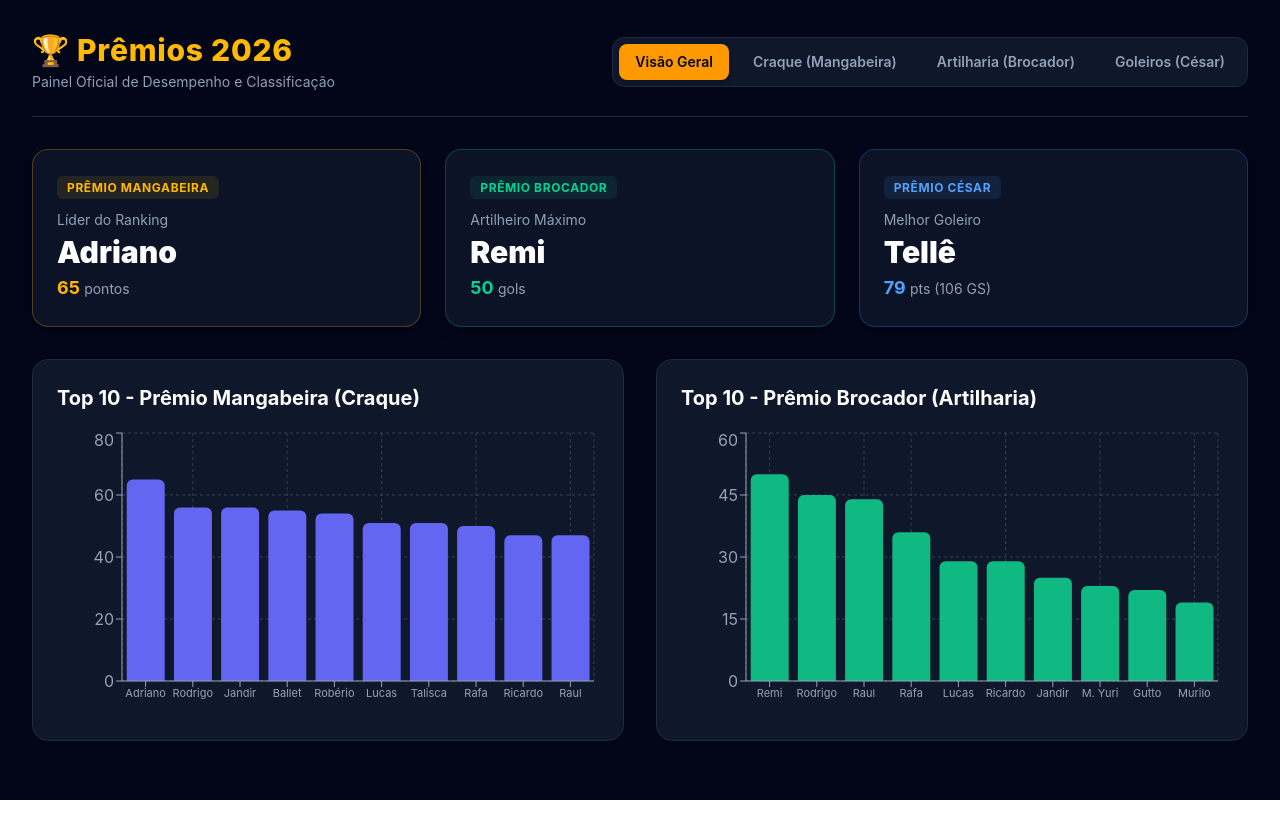
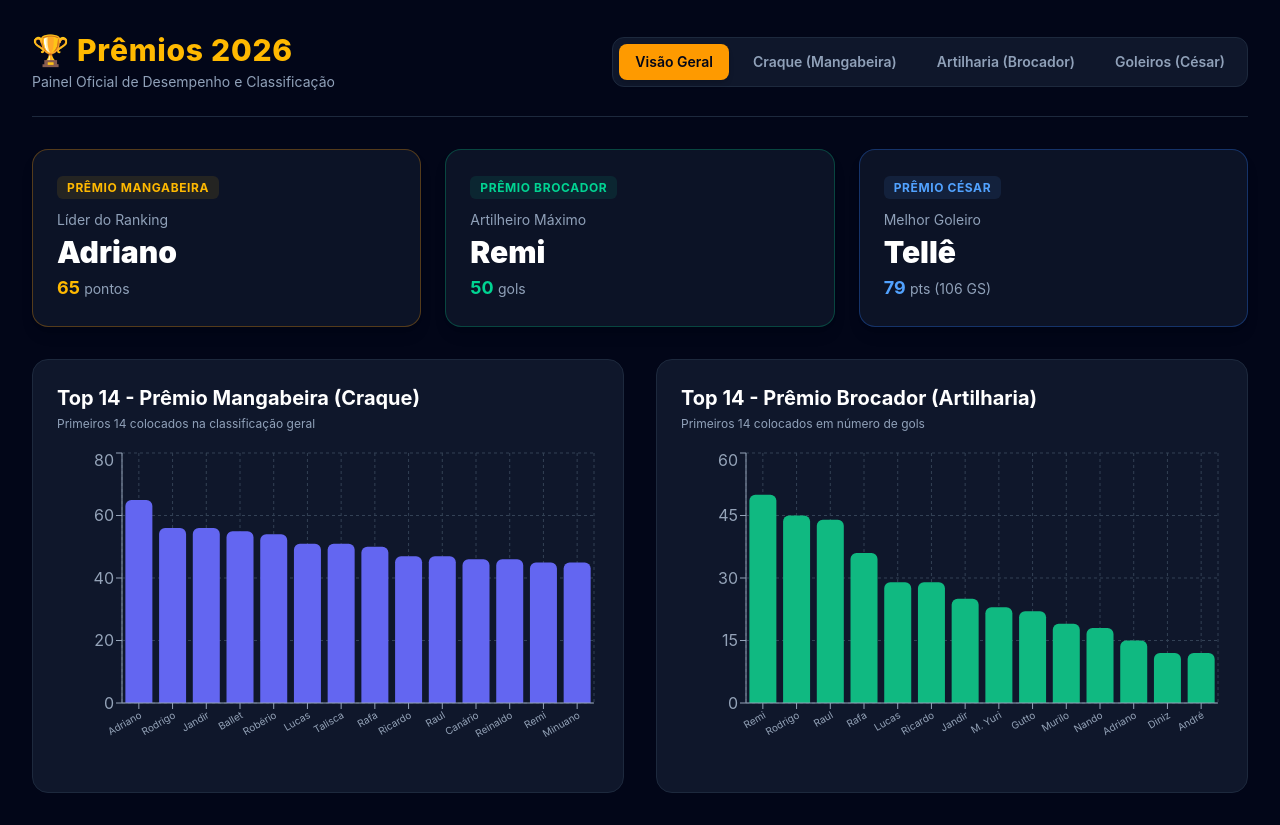
Before and after one commit to arenasinprovenfs/premio2026, a React (Vite) app: page / in a window 1280 px wide. Before the commit the page ends 800 px from the top, so only its background shows below. Built offline with nearby package versions, Linux system fonts and the light colour scheme.

Commit message:
Exibindo 14 primeiros no grafico da home e todos os jogadores nas abas

```diff
--- a/src/App.jsx
+++ b/src/App.jsx
@@ -1,61 +1,118 @@
 import React, { useState } from 'react';
-import { BarChart, Bar, XAxis, YAxis, Tooltip, ResponsiveContainer, CartesianGrid, Legend } from 'recharts';
+import { BarChart, Bar, XAxis, YAxis, Tooltip, ResponsiveContainer, CartesianGrid } from 'recharts';
 
-// Dados completos extraídos da planilha Prêmios 2026
+// Todos os 54 jogadores do Premio Mangabeira (Craque)
 const rankingMangabeira = [
-  { pos: 1, nome: 'Adriano', pontos: 65 },
-  { pos: 2, nome: 'Rodrigo', pontos: 56 },
-  { pos: 3, nome: 'Jandir', pontos: 56 },
-  { pos: 4, nome: 'Ballet', pontos: 55 },
-  { pos: 5, nome: 'Robério', pontos: 54 },
-  { pos: 6, nome: 'Lucas', pontos: 51 },
-  { pos: 7, nome: 'Talisca', pontos: 51 },
-  { pos: 8, nome: 'Rafa', pontos: 50 },
-  { pos: 9, nome: 'Ricardo', pontos: 47 },
-  { pos: 10, nome: 'Raul', pontos: 47 },
-  { pos: 11, nome: 'Canário', pontos: 46 },
-  { pos: 12, nome: 'Reinaldo', pontos: 46 },
-  { pos: 13, nome: 'Remi', pontos: 45 },
-  { pos: 14, nome: 'Minuano', pontos: 45 },
-  { pos: 15, nome: 'Rafael Santana', pontos: 44 },
-  { pos: 16, nome: 'PJ', pontos: 44 },
-  { pos: 17, nome: 'Albino', pontos: 44 },
-  { pos: 18, nome: 'Amaury', pontos: 43 },
-  { pos: 19, nome: 'Capela', pontos: 42 },
-  { pos: 20, nome: 'Vini HC', pontos: 41 },
-  { pos: 21, nome: 'M. Yuri', pontos: 40 },
-  { pos: 22, nome: 'Oliveira', pontos: 40 },
-  { pos: 23, nome: 'Rapha Diniz', pontos: 40 },
-  { pos: 24, nome: 'I. Galvão', pontos: 38 },
-  { pos: 25, nome: 'Gamarra', pontos: 37 },
-  { pos: 26, nome: 'Morais', pontos: 37 },
-  { pos: 27, nome: 'Vanderson', pontos: 36 },
-  { pos: 28, nome: 'R. Mateus', pontos: 34 },
-  { pos: 29, nome: 'André', pontos: 34 },
-  { pos: 30, nome: 'Michel', pontos: 31 },
+  { pos: 1, nome: "Adriano", pontos: 65 },
+  { pos: 2, nome: "Rodrigo", pontos: 56 },
+  { pos: 3, nome: "Jandir", pontos: 56 },
+  { pos: 4, nome: "Ballet", pontos: 55 },
+  { pos: 5, nome: "Robério", pontos: 54 },
+  { pos: 6, nome: "Lucas", pontos: 51 },
+  { pos: 7, nome: "Talisca", pontos: 51 },
+  { pos: 8, nome: "Rafa", pontos: 50 },
+  { pos: 9, nome: "Ricardo", pontos: 47 },
+  { pos: 10, nome: "Raul", pontos: 47 },
+  { pos: 11, nome: "Canário", pontos: 46 },
+  { pos: 12, nome: "Reinaldo", pontos: 46 },
+  { pos: 13, nome: "Remi", pontos: 45 },
+  { pos: 14, nome: "Minuano", pontos: 45 },
+  { pos: 15, nome: "Rafael Santana", pontos: 44 },
+  { pos: 16, nome: "PJ", pontos: 44 },
+  { pos: 17, nome: "Albino", pontos: 44 },
+  { pos: 18, nome: "Amaury", pontos: 43 },
+  { pos: 19, nome: "Capela", pontos: 42 },
+  { pos: 20, nome: "Vini HC", pontos: 41 },
+  { pos: 21, nome: "M. Yuri", pontos: 40 },
+  { pos: 22, nome: "Oliveira", pontos: 40 },
+  { pos: 23, nome: "Rapha Diniz", pontos: 40 },
+  { pos: 24, nome: "I. Galvão", pontos: 38 },
+  { pos: 25, nome: "Gamarra", pontos: 37 },
+  { pos: 26, nome: "Morais", pontos: 37 },
+  { pos: 27, nome: "Vanderson", pontos: 36 },
+  { pos: 28, nome: "R. Mateus", pontos: 34 },
+  { pos: 29, nome: "André", pontos: 34 },
+  { pos: 30, nome: "Michel", pontos: 31 },
+  { pos: 31, nome: "Garcia", pontos: 31 },
+  { pos: 32, nome: "Marcelinho", pontos: 30 },
+  { pos: 33, nome: "Harley", pontos: 30 },
+  { pos: 34, nome: "M. Galvão", pontos: 28 },
+  { pos: 35, nome: "Filipinho", pontos: 28 },
+  { pos: 36, nome: "Nando", pontos: 27 },
+  { pos: 37, nome: "Otaner", pontos: 26 },
+  { pos: 38, nome: "Gusta", pontos: 26 },
+  { pos: 39, nome: "Murilo", pontos: 25 },
+  { pos: 40, nome: "Gutto", pontos: 25 },
+  { pos: 41, nome: "Diniz", pontos: 23 },
+  { pos: 42, nome: "Dyeggo", pontos: 20 },
+  { pos: 43, nome: "Carioca", pontos: 18 },
+  { pos: 44, nome: "Zé Paulo", pontos: 16 },
+  { pos: 45, nome: "Juracy", pontos: 13 },
+  { pos: 46, nome: "Kiko", pontos: 13 },
+  { pos: 47, nome: "PH", pontos: 11 },
+  { pos: 48, nome: "Babinha", pontos: 8 },
+  { pos: 49, nome: "Marcola", pontos: 8 },
+  { pos: 50, nome: "Guga", pontos: 7 },
+  { pos: 51, nome: "Miskinis", pontos: 6 },
+  { pos: 52, nome: "Dai", pontos: 4 },
+  { pos: 53, nome: "Gilberto", pontos: 3 },
+  { pos: 54, nome: "Jefinho", pontos: 3 }
 ];
 
+// Todos os 52 jogadores do Premio Brocador (Artilharia)
 const rankingBrocador = [
-  { pos: 1, nome: 'Remi', gols: 50 },
-  { pos: 2, nome: 'Rodrigo', gols: 45 },
-  { pos: 3, nome: 'Raul', gols: 44 },
-  { pos: 4, nome: 'Rafa', gols: 36 },
-  { pos: 5, nome: 'Lucas', gols: 29 },
-  { pos: 6, nome: 'Ricardo', gols: 29 },
-  { pos: 7, nome: 'Jandir', gols: 25 },
-  { pos: 8, nome: 'M. Yuri', gols: 23 },
-  { pos: 9, nome: 'Gutto', gols: 22 },
-  { pos: 10, nome: 'Murilo', gols: 19 },
-  { pos: 11, nome: 'Nando', gols: 18 },
-  { pos: 12, nome: 'Adriano', gols: 15 },
-  { pos: 13, nome: 'Diniz', gols: 12 },
-  { pos: 14, nome: 'André', gols: 12 },
-  { pos: 15, nome: 'PH', gols: 11 },
-  { pos: 16, nome: 'Canário', gols: 11 },
-  { pos: 17, nome: 'Vini HC', gols: 11 },
-  { pos: 18, nome: 'Gamarra', gols: 10 },
-  { pos: 19, nome: 'Vanderson', gols: 10 },
-  { pos: 20, nome: 'R. Mateus', gols: 10 },
+  { pos: 1, nome: "Remi", gols: 50 },
+  { pos: 2, nome: "Rodrigo", gols: 45 },
+  { pos: 3, nome: "Raul", gols: 44 },
+  { pos: 4, nome: "Rafa", gols: 36 },
+  { pos: 5, nome: "Lucas", gols: 29 },
+  { pos: 6, nome: "Ricardo", gols: 29 },
+  { pos: 7, nome: "Jandir", gols: 25 },
+  { pos: 8, nome: "M. Yuri", gols: 23 },
+  { pos: 9, nome: "Gutto", gols: 22 },
+  { pos: 10, nome: "Murilo", gols: 19 },
+  { pos: 11, nome: "Nando", gols: 18 },
+  { pos: 12, nome: "Adriano", gols: 15 },
+  { pos: 13, nome: "Diniz", gols: 12 },
+  { pos: 14, nome: "André", gols: 12 },
+  { pos: 15, nome: "PH", gols: 11 },
+  { pos: 16, nome: "Canário", gols: 11 },
+  { pos: 17, nome: "Vini HC", gols: 11 },
+  { pos: 18, nome: "Gamarra", gols: 10 },
+  { pos: 19, nome: "Vanderson", gols: 10 },
+  { pos: 20, nome: "R. Mateus", gols: 10 },
+  { pos: 21, nome: "Gusta", gols: 9 },
+  { pos: 22, nome: "Morais", gols: 8 },
+  { pos: 23, nome: "Robério", gols: 7 },
+  { pos: 24, nome: "Talisca", gols: 7 },
+  { pos: 25, nome: "Filipinho", gols: 7 },
+  { pos: 26, nome: "Ballet", gols: 6 },
+  { pos: 27, nome: "Carioca", gols: 6 },
+  { pos: 28, nome: "Michel", gols: 5 },
+  { pos: 29, nome: "Minuano", gols: 5 },
+  { pos: 30, nome: "PJ", gols: 4 },
+  { pos: 31, nome: "Otaner", gols: 4 },
+  { pos: 32, nome: "Reinaldo", gols: 4 },
+  { pos: 33, nome: "Jefinho", gols: 3 },
+  { pos: 34, nome: "Juracy", gols: 3 },
+  { pos: 35, nome: "Marcelinho", gols: 3 },
+  { pos: 36, nome: "Capela", gols: 3 },
+  { pos: 37, nome: "Guga", gols: 3 },
+  { pos: 38, nome: "Dai", gols: 2 },
+  { pos: 39, nome: "Telle", gols: 2 },
+  { pos: 40, nome: "Rapha Diniz", gols: 2 },
+  { pos: 41, nome: "Albino", gols: 2 },
+  { pos: 42, nome: "Zé Paulo", gols: 2 },
+  { pos: 43, nome: "Dyeggo", gols: 1 },
+  { pos: 44, nome: "Babinha", gols: 1 },
+  { pos: 45, nome: "Garcia", gols: 1 },
+  { pos: 46, nome: "M. Galvão", gols: 1 },
+  { pos: 47, nome: "Amaury", gols: 1 },
+  { pos: 48, nome: "Ivamário", gols: 1 },
+  { pos: 49, nome: "Rafha Santana", gols: 1 },
+  { pos: 50, nome: "Oliveira", gols: 1 },
+  { pos: 51, nome: "Marcola", gols: 1 },
+  { pos: 52, nome: "Beradeiro", gols: 1 }
 ];
 
 const rankingCesar = [
@@ -70,7 +127,7 @@ export default function App() {
 
   return (
     <div className="min-h-screen bg-slate-950 text-slate-100 p-4 md:p-8 font-sans">
-      {/* Header */}
+      {/* Header com Navegação */}
       <header className="mb-8 border-b border-slate-800 pb-6 flex flex-col md:flex-row justify-between items-start md:items-center gap-4">
         <div>
           <h1 className="text-3xl font-extrabold text-amber-400 tracking-wide">🏆 Prêmios 2026</h1>
@@ -104,7 +161,7 @@ export default function App() {
         </div>
       </header>
 
-      {/* CONTEÚDO DA ABA VISÃO GERAL */}
+      {/* ABA VISÃO GERAL */}
       {aba === 'geral' && (
         <>
           {/* Cards Principais */}
@@ -131,33 +188,35 @@ export default function App() {
             </div>
           </div>
 
-          {/* Gráficos Resumidos */}
+          {/* Gráficos mostrando os 14 primeiros */}
           <div className="grid grid-cols-1 lg:grid-cols-2 gap-8">
             <div className="bg-slate-900 p-6 rounded-2xl border border-slate-800">
-              <h2 className="text-xl font-bold text-white mb-1">Top 10 - Prêmio Mangabeira (Craque)</h2>
-              <div className="h-72 w-full mt-4">
+              <h2 className="text-xl font-bold text-white mb-1">Top 14 - Prêmio Mangabeira (Craque)</h2>
+              <p className="text-slate-400 text-xs mb-4">Primeiros 14 colocados na classificação geral</p>
+              <div className="h-80 w-full mt-2">
                 <ResponsiveContainer width="100%" height="100%">
-                  <BarChart data={rankingMangabeira.slice(0, 10)}>
+                  <BarChart data={rankingMangabeira.slice(0, 14)}>
                     <CartesianGrid strokeDasharray="3 3" stroke="#334155" />
-                    <XAxis dataKey="nome" stroke="#94a3b8" tick={{ fontSize: 11 }} />
+                    <XAxis dataKey="nome" stroke="#94a3b8" tick={{ fontSize: 10 }} interval={0} angle={-30} textAnchor="end" height={60} />
                     <YAxis stroke="#94a3b8" />
-                    <Tooltip contentStyle={{ backgroundColor: '#0f172a', borderColor: '#334155' }} />
-                    <Bar dataKey="pontos" fill="#6366f1" radius={[6, 6, 0, 0]} />
+                    <Tooltip contentStyle={{ backgroundColor: '#0f172a', borderColor: '#334155', borderRadius: '8px' }} />
+                    <Bar dataKey="pontos" name="Pontos" fill="#6366f1" radius={[6, 6, 0, 0]} />
                   </BarChart>
                 </ResponsiveContainer>
               </div>
             </div>
 
             <div className="bg-slate-900 p-6 rounded-2xl border border-slate-800">
-              <h2 className="text-xl font-bold text-white mb-1">Top 10 - Prêmio Brocador (Artilharia)</h2>
-              <div className="h-72 w-full mt-4">
+              <h2 className="text-xl font-bold text-white mb-1">Top 14 - Prêmio Brocador (Artilharia)</h2>
+              <p className="text-slate-400 text-xs mb-4">Primeiros 14 colocados em número de gols</p>
+              <div className="h-80 w-full mt-2">
                 <ResponsiveContainer width="100%" height="100%">
-                  <BarChart data={rankingBrocador.slice(0, 10)}>
+                  <BarChart data={rankingBrocador.slice(0, 14)}>
                     <CartesianGrid strokeDasharray="3 3" stroke="#334155" />
-                    <XAxis dataKey="nome" stroke="#94a3b8" tick={{ fontSize: 11 }} />
+                    <XAxis dataKey="nome" stroke="#94a3b8" tick={{ fontSize: 10 }} interval={0} angle={-30} textAnchor="end" height={60} />
                     <YAxis stroke="#94a3b8" />
-                    <Tooltip contentStyle={{ backgroundColor: '#0f172a', borderColor: '#334155' }} />
-                    <Bar dataKey="gols" fill="#10b981" radius={[6, 6, 0, 0]} />
+                    <Tooltip contentStyle={{ backgroundColor: '#0f172a', borderColor: '#334155', borderRadius: '8px' }} />
+                    <Bar dataKey="gols" name="Gols" fill="#10b981" radius={[6, 6, 0, 0]} />
                   </BarChart>
                 </ResponsiveContainer>
               </div>
@@ -166,11 +225,16 @@ export default function App() {
         </>
       )}
 
-      {/* CONTEÚDO DA ABA CRAQUE (MANGABEIRA) */}
+      {/* ABA CRAQUE (MANGABEIRA) - TODOS OS 54 JOGADORES */}
       {aba === 'mangabeira' && (
         <div className="bg-slate-900 p-6 rounded-2xl border border-slate-800">
-          <h2 className="text-2xl font-bold text-indigo-400 mb-2">Classificação Geral - Prêmio Mangabeira</h2>
-          <p className="text-slate-400 text-sm mb-6">Pontuação acumulada de todos os jogadores</p>
+          <div className="flex justify-between items-center mb-6">
+            <div>
+              <h2 className="text-2xl font-bold text-indigo-400">Classificação Geral - Prêmio Mangabeira</h2>
+              <p className="text-slate-400 text-sm mt-1">Listagem de todos os 54 atletas pontuados</p>
+            </div>
+            <span className="bg-indigo-500/10 text-indigo-400 px-3 py-1 rounded-full text-xs font-semibold">54 Jogadores</span>
+          </div>
 
           <div className="overflow-x-auto">
             <table className="w-full text-left border-collapse">
@@ -195,11 +259,16 @@ export default function App() {
         </div>
       )}
 
-      {/* CONTEÚDO DA ABA ARTILHARIA (BROCADOR) */}
+      {/* ABA ARTILHARIA (BROCADOR) - TODOS OS 52 JOGADORES */}
       {aba === 'brocador' && (
         <div className="bg-slate-900 p-6 rounded-2xl border border-slate-800">
-          <h2 className="text-2xl font-bold text-emerald-400 mb-2">Classificação Geral - Prêmio Brocador</h2>
-          <p className="text-slate-400 text-sm mb-6">Ranking de Artilharia do Campeonato</p>
+          <div className="flex justify-between items-center mb-6">
+            <div>
+              <h2 className="text-2xl font-bold text-emerald-400">Classificação Geral - Prêmio Brocador</h2>
+              <p className="text-slate-400 text-sm mt-1">Ranking de artilharia completo com todos os 52 marcadores</p>
+            </div>
+            <span className="bg-emerald-500/10 text-emerald-400 px-3 py-1 rounded-full text-xs font-semibold">52 Jogadores</span>
+          </div>
 
           <div className="overflow-x-auto">
             <table className="w-full text-left border-collapse">
@@ -224,7 +293,7 @@ export default function App() {
         </div>
       )}
 
-      {/* CONTEÚDO DA ABA GOLEIROS (CÉSAR) */}
+      {/* ABA GOLEIROS (CÉSAR) */}
       {aba === 'cesar' && (
         <div className="bg-slate-900 p-6 rounded-2xl border border-slate-800">
           <h2 className="text-2xl font-bold text-blue-400 mb-2">Classificação Geral - Prêmio César</h2>
```
